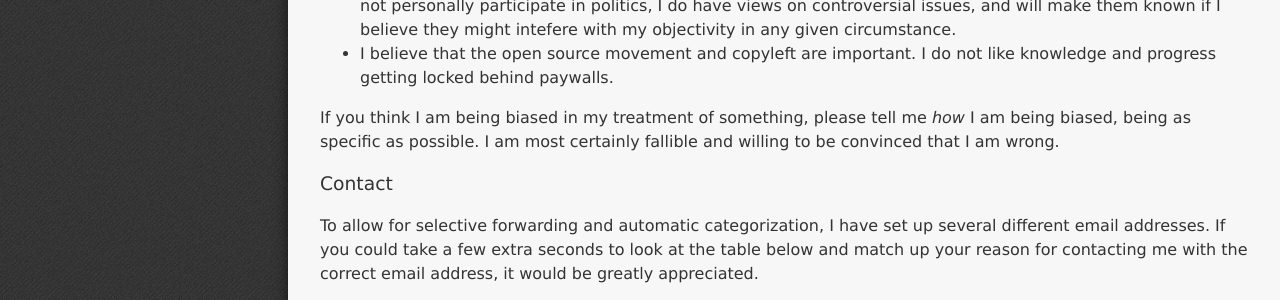
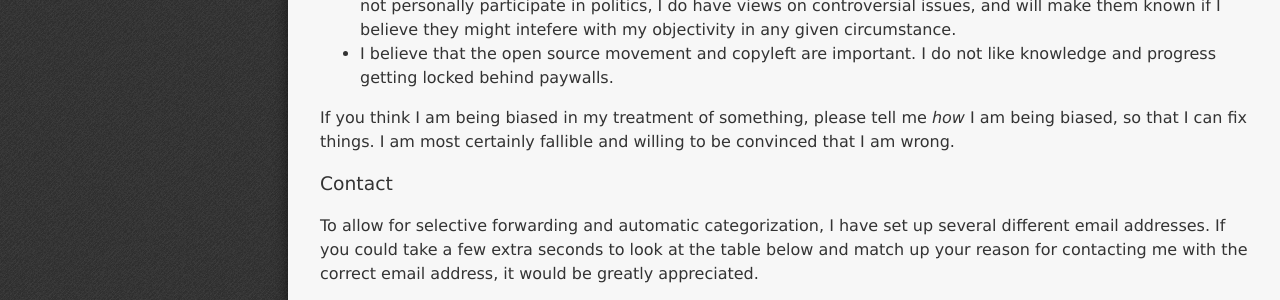
Before and after one commit to StevenTammen/StevenTammen.github.io, a Jekyll site: the page built from pages/about.md, in a window 1280 px wide. Shown: the part 1258-1558 px from the top of the page. Built offline with Jekyll 4.4.1, drawn with Linux system fonts in a browser that asks for light colours.

Commit message:
Update about.md

```diff
--- a/pages/about.md
+++ b/pages/about.md
@@ -32,7 +32,7 @@ In this spirit, here is some relevant information about me:
 - I support neither the Republicans nor the Democrats, and find modern politics distasteful in general (particularly in terms of PR, lobbying, corporate interest groups, and the tendency for regulatory agencies to be rife with conflicts of interest). In terms of the political spectrum, I consider myself a moderate. While I do not personally participate in politics, I do have views on controversial issues, and will make them known if I believe they might intefere with my objectivity in any given circumstance.
 - I believe that the open source movement and copyleft are important. I do not like knowledge and progress getting locked behind paywalls.
 
-If you think I am being biased in my treatment of something, please tell me *how* I am being biased, being as specific as possible. I am most certainly fallible and willing to be convinced that I am wrong.
+If you think I am being biased in my treatment of something, please tell me *how* I am being biased, so that I can fix things. I am most certainly fallible and willing to be convinced that I am wrong.
 
 ### Contact
 
```
